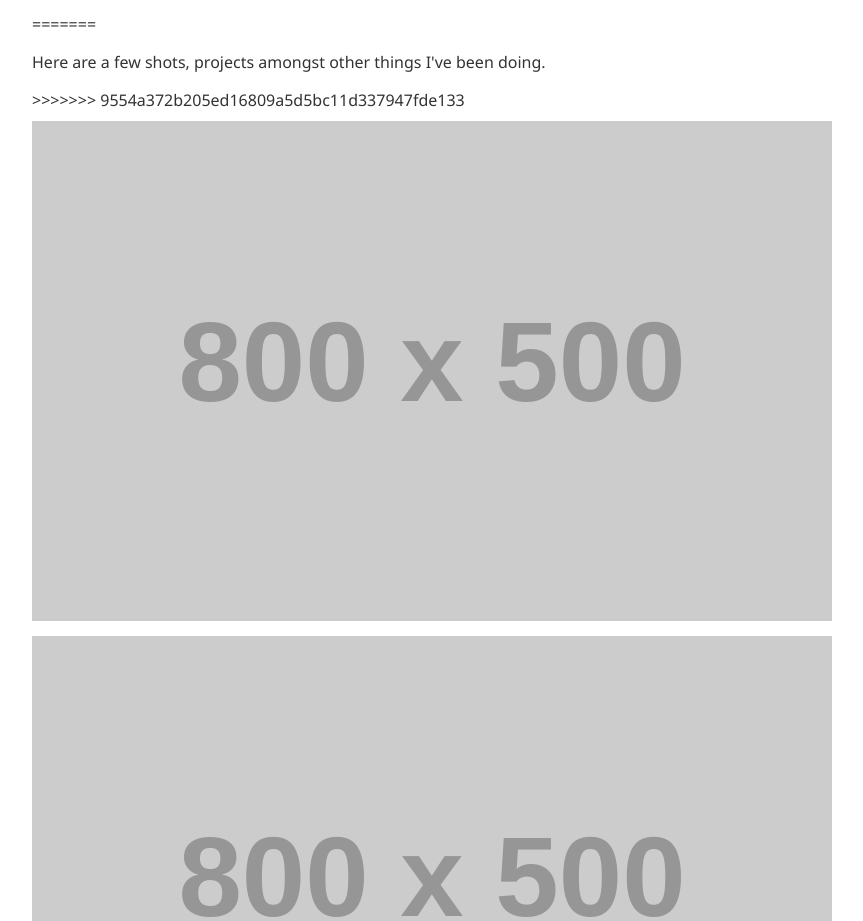
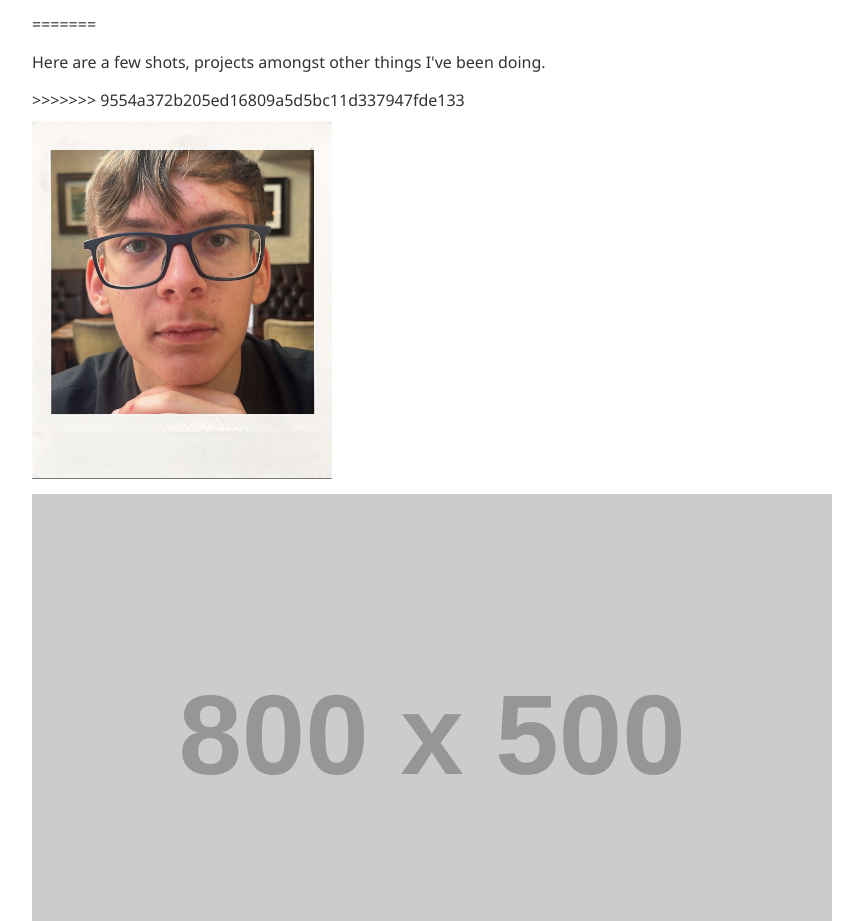
Before and after one commit to BenjaminSelvester/BenjaminSelvester.github.io, a plain HTML site: page index.html in a window 1280 px wide. Shown: the part 922-1843 px from the top of the page, without its empty margins (208-1071 px from the left). Drawn offline with Linux system fonts and the light colour scheme; placeholder pictures from the web are drawn by us.

Commit message:
Update index.html

```diff
--- a/index.html
+++ b/index.html
@@ -131,7 +131,7 @@
     <p>Here are a few shots, projects amongst other things I've been doing.</p>
 >>>>>>> 9554a372b205ed16809a5d5bc11d337947fde133
     <div class="projects">
-      <img src="https://via.placeholder.com/800x500?text=Sample+Photo+1" alt="Project photo 1">
+      <img src="images/photo1.jpg" alt="My photo" width="300">
       <img src="https://via.placeholder.com/800x500?text=Sample+Photo+2" alt="Project photo 2">
     </div>
   </section>
```
